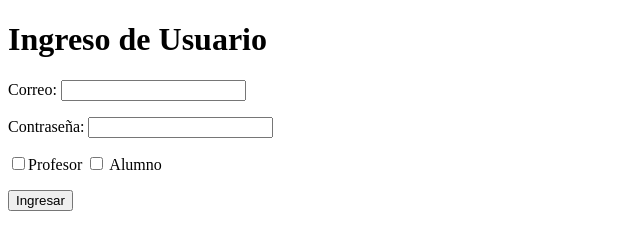
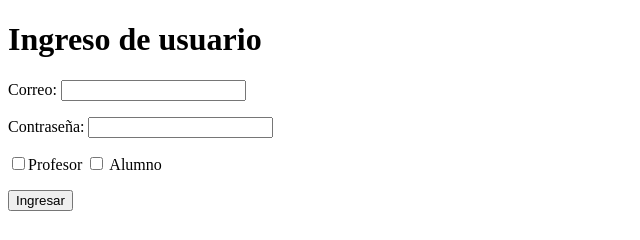
Before and after one commit to Pimpollox/CasoPractico, a plain HTML site: page index.html in a window 1280 px wide. Shown: the full height of the page, 0-640 px from the left. Drawn offline with Linux system fonts and the light colour scheme.

Commit message:
leonardo

```diff
--- a/index.html
+++ b/index.html
@@ -7,7 +7,7 @@
     <title>Document</title>
 </head>
 <body>
-    <h1>Ingreso de Usuario</h1>
+    <h1>Ingreso de usuario</h1>
     <p>Correo: <input type="email" name = correo></p>
     <p>Contraseña: <input type="password" name = contra></p>
     <p>
```
